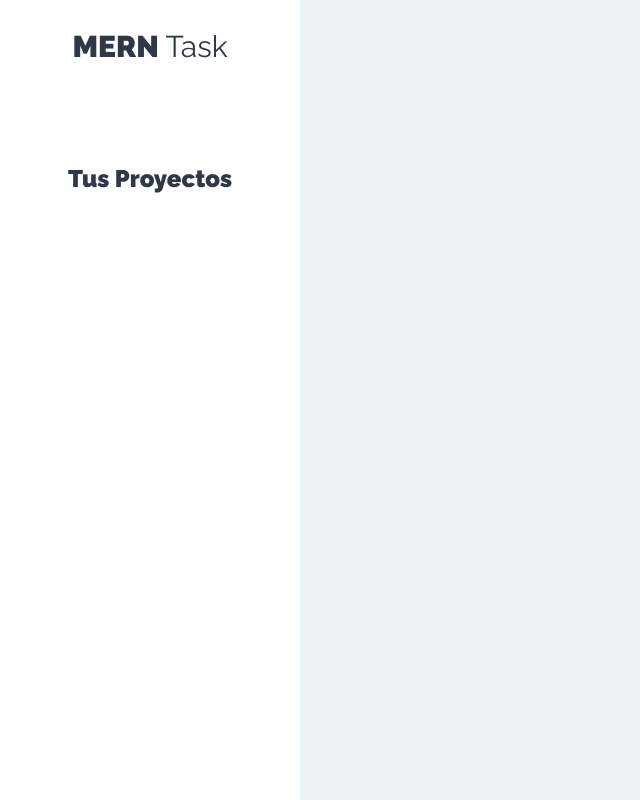
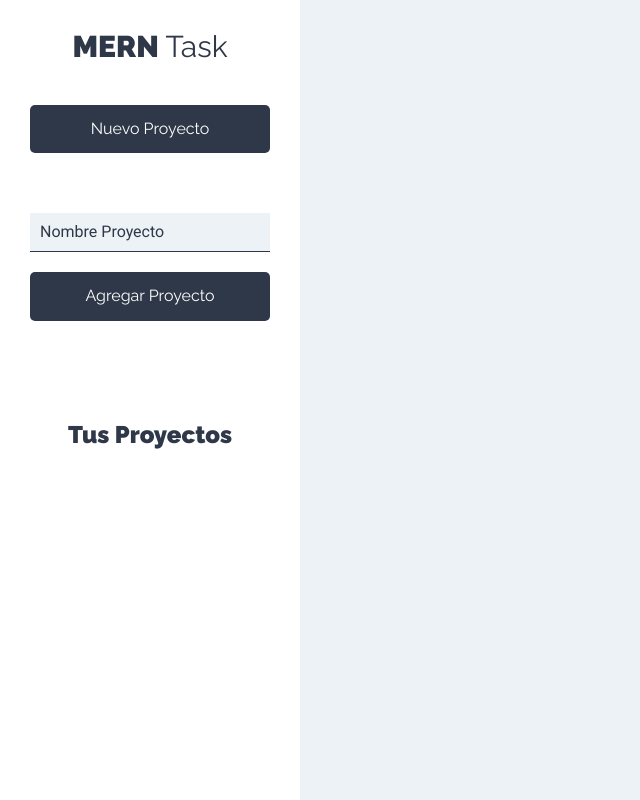
Before and after one commit to cristianaparra/Mern_ToDo, a React (Create React App) app: page /proyectos in a window 1280 px wide. Shown: the whole page, without its empty margins (0-640 px from the left). Built offline with nearby package versions, Linux system fonts and the light colour scheme.

Commit message:
Creando formulario en nuevoproyecto

```diff
--- a/src/components/layout/Sidebar.js
+++ b/src/components/layout/Sidebar.js
@@ -1,9 +1,11 @@
 import React from 'react';
+import NuevoProyecto from '../proyectos/NuevoProyecto'
 
 const Sidebar = () => {
     return (
         <aside>
             <h1>MERN <span>Task</span></h1>
+            <NuevoProyecto />
             <div className="proyectos">
                 <h2>Tus Proyectos</h2>
             </div>
--- /dev/null
+++ b/src/components/proyectos/NuevoProyecto.js
@@ -0,0 +1,33 @@
+import React, { Fragment } from 'react'
+
+const NuevoProyecto = () => {
+
+
+    return (
+        <Fragment>
+
+            <button
+                type='button'
+                className='btn btn-block btn-primario'
+            >
+                Nuevo Proyecto
+        </button>
+            <form
+                className='formulario-nuevo-proyecto'>
+                <input
+                    type='text'
+                    className='input-text'
+                    placeholder='Nombre Proyecto'
+                    name='nombre'
+                />
+                <input
+                    type='submit'
+                    className='btn btn-block btn-primario'
+                    value='Agregar Proyecto'
+                />
+            </form>
+        </Fragment>
+    );
+}
+
+export default NuevoProyecto;
```
